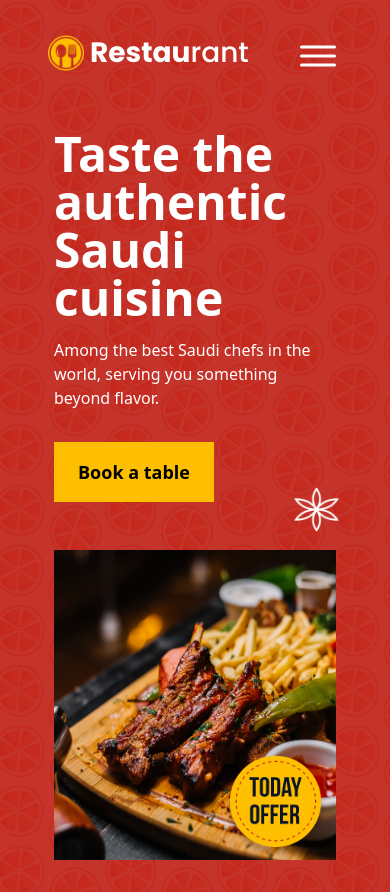
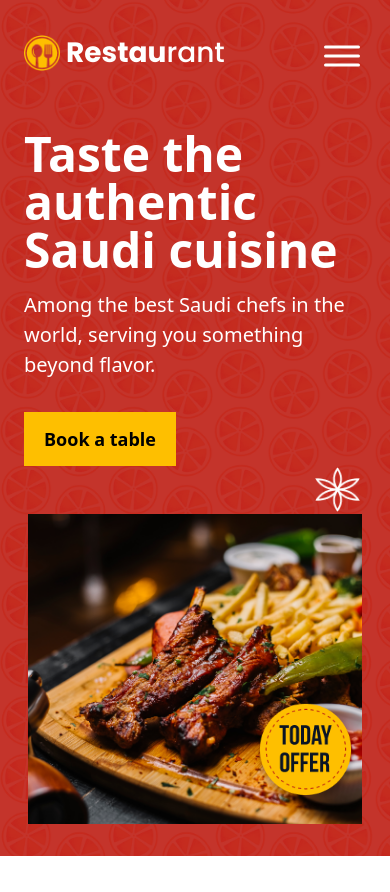
Before and after one commit to tuhinhossain123/job-task, a React (Vite) app: page / in a window 390 px wide. After the commit the page ends 856 px from the top, so only its background shows below. Built offline with nearby package versions, Linux system fonts and the light colour scheme.

Commit message:
banner section responsive compleate

```diff
--- a/src/Pages/Hedar/Banner/Banner.jsx
+++ b/src/Pages/Hedar/Banner/Banner.jsx
@@ -13,7 +13,7 @@ const Banner = () => {
         backgroundPosition: "center",
       }}
     >
-      <div className="max-w-[1320px] mx-auto px-[30px]">
+      <div className="max-w-[1320px] mx-auto">
         <div className="flex flex-col lg:flex-row items-center gap-12 lg:gap-16 relative">
           <div>
             <h2 className="text-5xl lg:text-[120px] font-bebas font-medium hidden lg:block  text-white leading-[1.1] lg:absolute lg:top-28 lg:bg-gradient-to-r from-[#BD1F17]/10 to-[#BD1F15]/80 pt-5 pr-5 pb-3">
@@ -23,12 +23,12 @@ const Banner = () => {
               Taste the authentic Saudi cuisine
             </h2>
             <div className="pt-4 lg:pt-[20rem]">
-              <p className="font-normal text-white text-base">
+              <p className="font-normal text-white text-[20px] lg:text-6">
                 Among the best Saudi chefs in the world, serving you something
                 beyond flavor.{" "}
               </p>
               <div className="mt-8 lg:mt-[38px]">
-                <button className="bg-[#FEBF00] px-6 py-4 text-black text-lg font-bold ">
+                <button className="bg-[#FEBF00] px-5 lg:px-6 py-[13px] lg:py-4 text-black text-lg font-bold ">
                   Book a table
                 </button>
               </div>
@@ -39,13 +39,13 @@ const Banner = () => {
               <img
                 src={img1}
                 alt=""
-                className="lg:w-[700px] h-[310px] lg:h-[649px] z-30"
+                className=" md:w-[700px] h-[310px] md:h-[649px] z-30"
               />
               <div>
                 <img
                   src={img2}
                   alt=""
-                  className=" absolute right-2 lg:left-[96%] bottom-0  lg:top-[86%] w-[105px] h-[105x]"
+                  className=" absolute right-2 lg:left-[96%] bottom-4  lg:top-[86%] w-[105px] lg:h-[105x]"
                 />
                 <img
                   src={img3}
--- a/src/Pages/Hedar/Navbar/Navbar.jsx
+++ b/src/Pages/Hedar/Navbar/Navbar.jsx
@@ -10,7 +10,7 @@ const Navbar = () => {
   return (
     <div className="w-full fixed z-10 bg-opacity-30 px-6">
       <div className="max-w-[1320px] mx-auto">
-        <div className="px-6 lg:px-0 py-8 flex justify-between items-center relative">
+        <div className=" py-8 flex justify-between items-center relative">
           <div className="">
             <div className="flex items-center lg:gap-[60px]">
               {/* logo and title here */}
@@ -55,7 +55,7 @@ const Navbar = () => {
 
             <div
               onClick={() => setOpen(!open)}
-              className="text-5xl absolute right-6 top-8 cursor-pointer lg:hidden text-white"
+              className="text-5xl absolute right-0 top-8 cursor-pointer lg:hidden text-white"
             >
               {open ? <RxCross2 /> : <IoMenuOutline />}
             </div>
```
